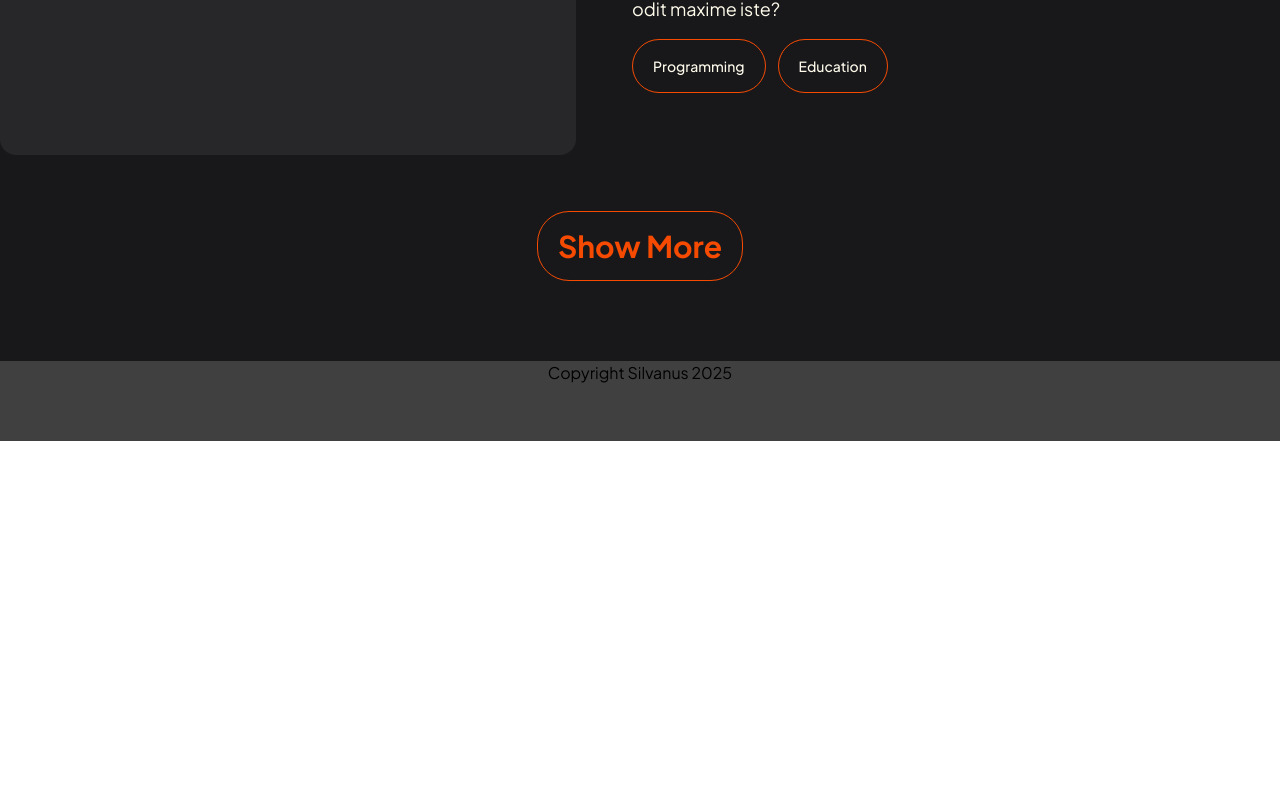
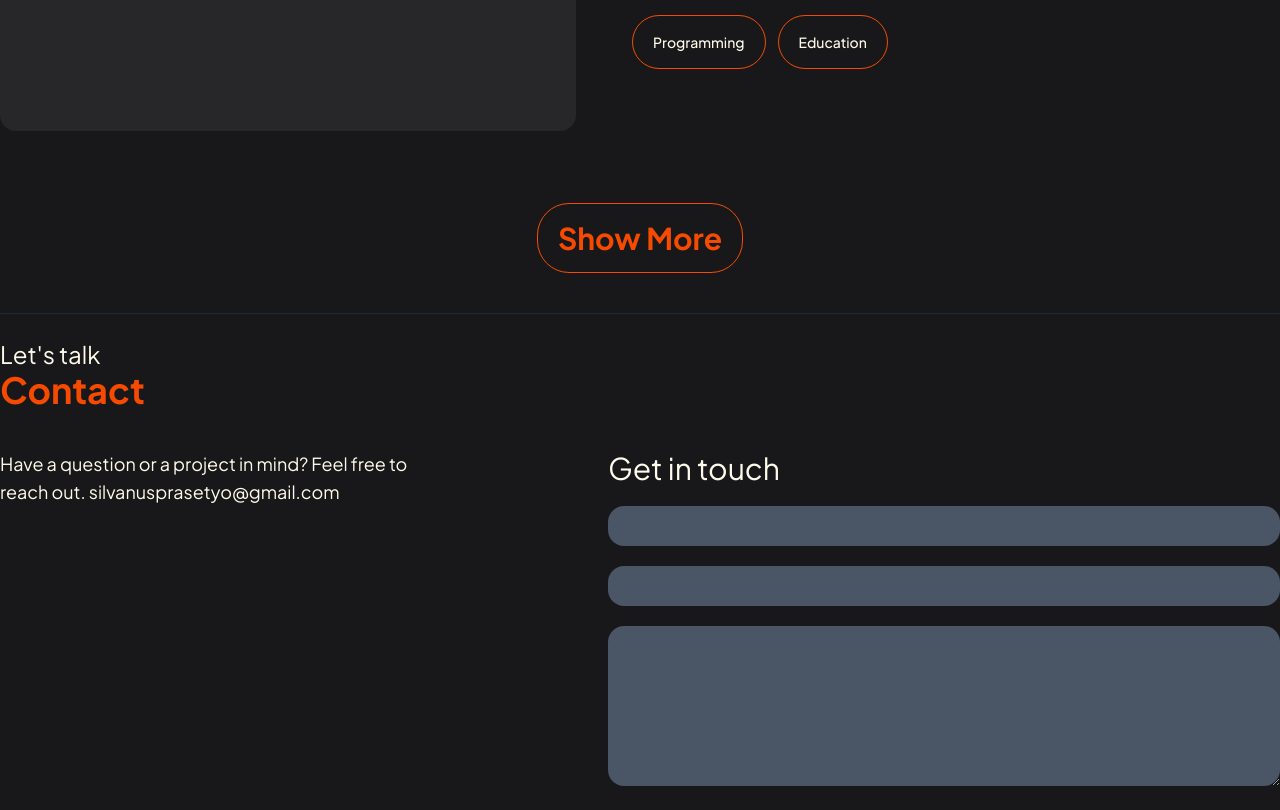
Before and after one commit to Kukuh01/fe-web-porto, a React (Vite) app: page / in a window 1280 px wide. Shown: the part 1969-2779 px from the top of the page. Before the commit the page ends 2410 px from the top, so only its background shows below. Built offline with nearby package versions, Linux system fonts and the light colour scheme.

Commit message:
STYLE: Styling nad slicing contact section

```diff
--- /dev/null
+++ b/src/assets/components/elements/Button/SendMessageButton.tsx
@@ -0,0 +1,7 @@
+export default function SendMessageButton() {
+  return (
+    <button className="text-2xl font-medium text-amber-50 border-1 border-amber-50 bg-orange-600 w-fit py-2 px-4 rounded-4xl">
+      Send Message
+    </button>
+  );
+}
--- a/src/assets/components/fragments/Article/ArticleSection.tsx
+++ b/src/assets/components/fragments/Article/ArticleSection.tsx
@@ -1,12 +1,16 @@
+import ShowMore from "../../elements/Button/ShowMore";
 import SectionLayout from "../../layouts/SectionLayout";
 import ArticleCard from "./ArticleCard";
 
 export default function ArtilceSection() {
   return (
     <SectionLayout title="My Articles" description="Recent Articles">
-      <div className="space-y-4">
+      <div className="space-y-4 mb-14">
         <ArticleCard />
         <ArticleCard />
+      </div>
+      <div className="flex justify-center">
+        <ShowMore />
       </div>
     </SectionLayout>
   );
--- /dev/null
+++ b/src/assets/components/fragments/Contact/ContactSection.tsx
@@ -0,0 +1,20 @@
+import SectionLayout from "../../layouts/SectionLayout";
+import MessageBox from "./MessageBox";
+
+export default function ContactSection() {
+  return (
+    <SectionLayout title="Let's talk" description="Contact">
+      <div className="flex justify-between">
+        <div className="text-amber-50 text-lg w-md">
+          <p>
+            Have a question or a project in mind? Feel free to reach out.
+            silvanusprasetyo@gmail.com
+          </p>
+        </div>
+        <div className="w-2xl">
+          <MessageBox />
+        </div>
+      </div>
+    </SectionLayout>
+  );
+}
--- /dev/null
+++ b/src/assets/components/fragments/Contact/MessageBox.tsx
@@ -0,0 +1,13 @@
+import SendMessageButton from "../../elements/Button/SendMessageButton";
+
+export default function MessageBox() {
+  return (
+    <div className="w-full space-y-5">
+      <p className="text-3xl text-amber-50">Get in touch</p>
+      <input type="text" className="w-full bg-gray-600 rounded-2xl p-2" />
+      <input type="text" className="w-full bg-gray-600 rounded-2xl p-2" />
+      <textarea className="w-full bg-gray-600 rounded-2xl p-2 h-40" />
+      <SendMessageButton />
+    </div>
+  );
+}
--- a/src/assets/components/fragments/Project/ProjectSection.tsx
+++ b/src/assets/components/fragments/Project/ProjectSection.tsx
@@ -1,12 +1,16 @@
+import ShowMore from "../../elements/Button/ShowMore";
 import SectionLayout from "../../layouts/SectionLayout";
 import ProjectCard from "./ProjectCard";
 
 export default function ProjectSection() {
   return (
     <SectionLayout title="My Work" description="Recent Projects">
-      <div className="flex justify-between">
+      <div className="flex justify-between mb-14">
         <ProjectCard title="Profile Web SLB Talitakum" status="Deployed" />
         <ProjectCard title="Profile Web SLB Talitakum" status="Deployed" />
+      </div>
+      <div className="flex justify-center">
+        <ShowMore />
       </div>
     </SectionLayout>
   );
--- a/src/assets/components/layouts/SectionLayout.tsx
+++ b/src/assets/components/layouts/SectionLayout.tsx
@@ -1,5 +1,4 @@
 import type { ReactNode } from "react";
-import ShowMore from "../elements/Button/ShowMore";
 
 export default function SectionLayout({
   title,
@@ -11,7 +10,6 @@ export default function SectionLayout({
   children: ReactNode;
 }) {
   return (
-    <div className="mb-20">
     <div>
       <hr className="text-gray-800" />
       <div className="mt-6 mb-10">
@@ -22,10 +20,5 @@ export default function SectionLayout({
         {children}
       </div>
     </div>
-
-      <div className="flex justify-center">
-        <ShowMore />
-      </div>
-    </div>
   );
 }
--- a/src/assets/pages/HomePage.tsx
+++ b/src/assets/pages/HomePage.tsx
@@ -3,6 +3,7 @@ import Hero from "../components/fragments/Hero";
 import IntroductionCard from "../components/fragments/IntroductionCard";
 import ProjectSection from "../components/fragments/Project/ProjectSection";
 import ArtilceSection from "../components/fragments/Article/ArticleSection";
+import ContactSection from "../components/fragments/Contact/ContactSection";
 
 export default function HomePage() {
   return (
@@ -18,6 +19,8 @@ export default function HomePage() {
 
       {/* Article Section */}
       <ArtilceSection />
+
+      <ContactSection />
     </PageLayout>
   );
 }
```
Lines whose indentation alone changed are shown as unchanged.
